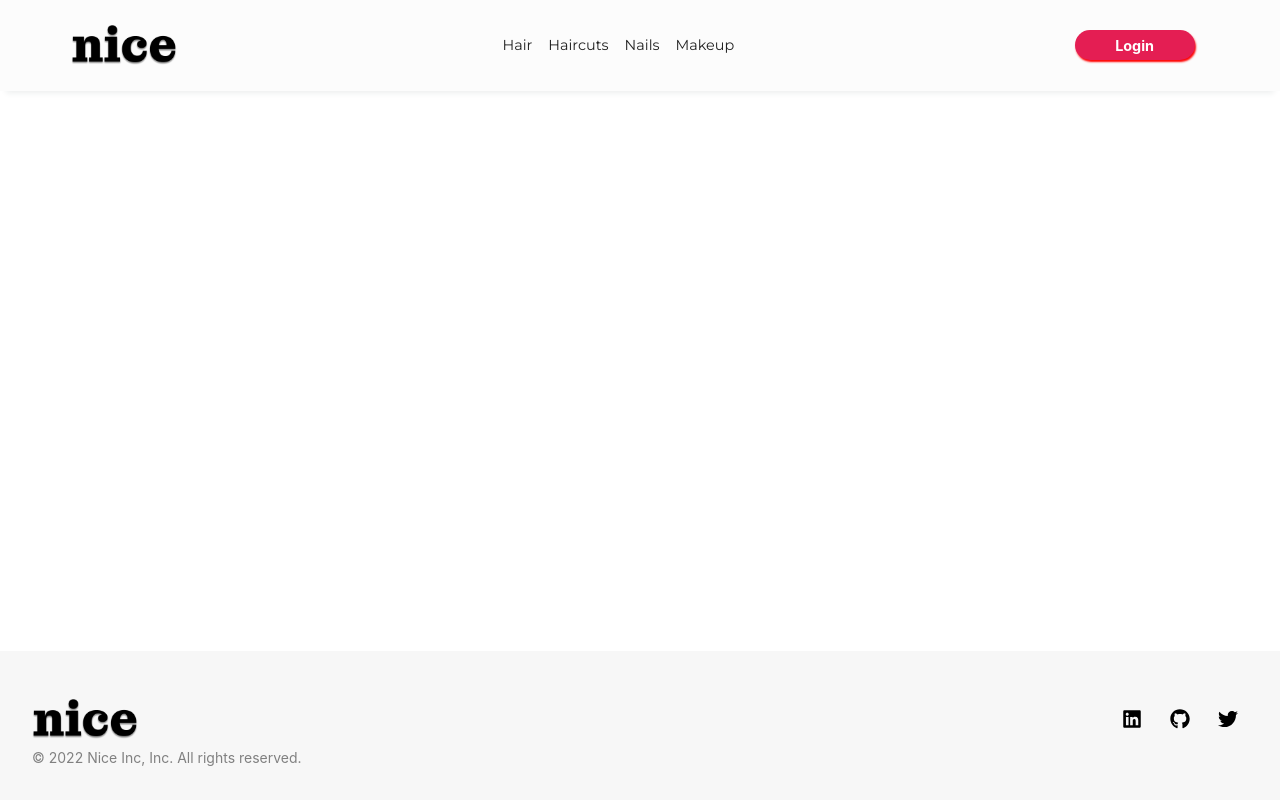
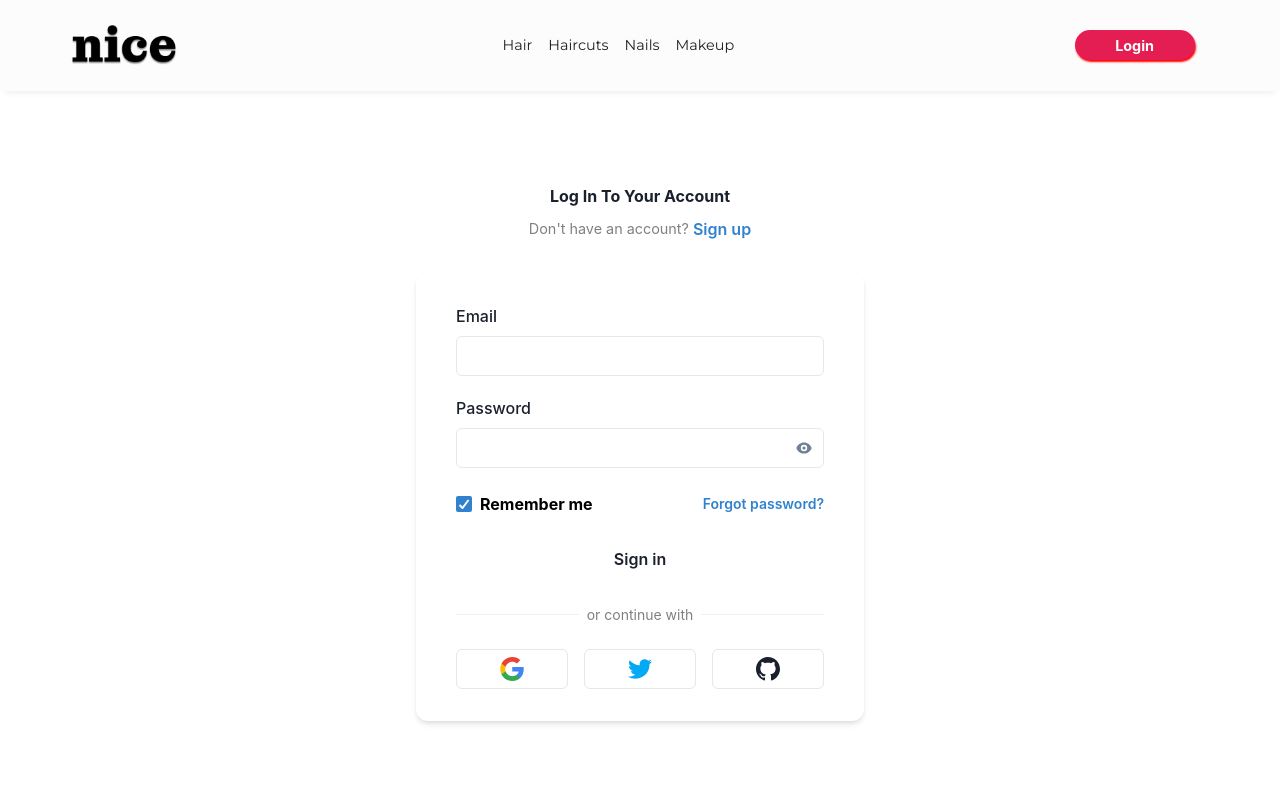
Before and after one commit to Danielamoateng1989/nice-js, a React (Vite) app: page /login in a window 1280 px wide. Shown: the top 800 px of the page. Built offline with nearby package versions, Linux system fonts and the light colour scheme.

Commit message:
1. add service detail page 2. change book now button color 3. add back button to navigate to homepage

```diff
--- a/src/App.jsx
+++ b/src/App.jsx
@@ -9,6 +9,7 @@
   Link
 } from "react-router-dom";
 import Servicespage from './pages/Servicespage'
+import { Login } from './components/Login/Login';
 
 const App = () => {
   return (
@@ -17,8 +18,11 @@
      <Header />
      <main>
           <Routes>
+           <Route path="/login" element={<Login />}/>
            <Route path="/" element={<Homepage />} exact/>
-           <Route path="/service/:id" element={<Servicespage />}/>
+
+           <Route path="/services/:id" element={<Servicespage />}/>
+
           </Routes>
      </main>
      <Footer />
--- a/src/components/Header/Header.jsx
+++ b/src/components/Header/Header.jsx
@@ -51,7 +51,9 @@
       </ul>
 
     </div>
+    <Link to="/login">
     <Button>Login</Button>
+    </Link>
     </div>
 </nav>
 
--- /dev/null
+++ b/src/components/Login/Login.jsx
@@ -0,0 +1,110 @@
+import {
+  Box,
+  Button,
+  Checkbox,
+  Container,
+  Divider,
+  FormControl,
+  FormLabel,
+  Heading,
+  HStack,
+  Input,
+  Stack,
+  Text,
+  useBreakpointValue,
+  useColorModeValue,
+} from '@chakra-ui/react'
+import * as React from 'react'
+import { OAuthButtonGroup } from './OAuthButtonGroup'
+import { PasswordField } from './PasswordField'
+
+export const Login = () => (
+  <Container
+    maxW="lg"
+    py={{
+      base: '12',
+      md: '24',
+    }}
+    px={{
+      base: '0',
+      sm: '8',
+    }}
+  >
+    <Stack spacing="8">
+      <Stack spacing="6">
+
+        <Stack
+          spacing={{
+            base: '2',
+            md: '3',
+          }}
+          textAlign="center"
+        >
+          <Heading
+            size={useBreakpointValue({
+              base: 'xs',
+              md: 'sm',
+            })}
+          >
+            Log in to your account
+          </Heading>
+          <HStack spacing="1" justify="center">
+            <Text color="muted">Don't have an account?</Text>
+            <Button variant="link" colorScheme="blue">
+              Sign up
+            </Button>
+          </HStack>
+        </Stack>
+      </Stack>
+      <Box
+        py={{
+          base: '0',
+          sm: '8',
+        }}
+        px={{
+          base: '4',
+          sm: '10',
+        }}
+        bg={useBreakpointValue({
+          base: 'transparent',
+          sm: 'bg-surface',
+        })}
+        boxShadow={{
+          base: 'none',
+          sm: useColorModeValue('md', 'md-dark'),
+        }}
+        borderRadius={{
+          base: 'none',
+          sm: 'xl',
+        }}
+      >
+        <Stack spacing="6">
+          <Stack spacing="5">
+            <FormControl>
+              <FormLabel htmlFor="email">Email</FormLabel>
+              <Input id="email" type="email" />
+            </FormControl>
+            <PasswordField />
+          </Stack>
+          <HStack justify="space-between">
+            <Checkbox defaultIsChecked>Remember me</Checkbox>
+            <Button variant="link" colorScheme="blue" size="sm">
+              Forgot password?
+            </Button>
+          </HStack>
+          <Stack spacing="6">
+            <Button variant="primary">Sign in</Button>
+            <HStack>
+              <Divider />
+              <Text fontSize="sm" whiteSpace="nowrap" color="muted">
+                or continue with
+              </Text>
+              <Divider />
+            </HStack>
+            <OAuthButtonGroup />
+          </Stack>
+        </Stack>
+      </Box>
+    </Stack>
+  </Container>
+)
--- /dev/null
+++ b/src/components/Login/OAuthButtonGroup.jsx
@@ -0,0 +1,27 @@
+import { Button, ButtonGroup, VisuallyHidden } from '@chakra-ui/react'
+import { GitHubIcon, GoogleIcon, TwitterIcon } from './ProviderIcons'
+const providers = [
+  {
+    name: 'Google',
+    icon: <GoogleIcon boxSize="6" />,
+  },
+  {
+    name: 'Twitter',
+    icon: <TwitterIcon boxSize="6" />,
+  },
+  {
+    name: 'GitHub',
+    icon: <GitHubIcon boxSize="6" />,
+  },
+]
+
+export const OAuthButtonGroup = () => (
+  <ButtonGroup variant="outline" spacing="4" width="full">
+    {providers.map(({ name, icon }) => (
+      <Button key={name} isFullWidth>
+        <VisuallyHidden>Sign in with {name}</VisuallyHidden>
+        {icon}
+      </Button>
+    ))}
+  </ButtonGroup>
+)
--- /dev/null
+++ b/src/components/Login/PasswordField.jsx
@@ -0,0 +1,54 @@
+import {
+  FormControl,
+  FormLabel,
+  IconButton,
+  Input,
+  InputGroup,
+  InputRightElement,
+  useDisclosure,
+  useMergeRefs,
+} from '@chakra-ui/react'
+import * as React from 'react'
+import { HiEye, HiEyeOff } from 'react-icons/hi'
+
+export const PasswordField = React.forwardRef((props, ref) => {
+  const { isOpen, onToggle } = useDisclosure()
+  const inputRef = React.useRef(null)
+  const mergeRef = useMergeRefs(inputRef, ref)
+
+  const onClickReveal = () => {
+    onToggle()
+
+    if (inputRef.current) {
+      inputRef.current.focus({
+        preventScroll: true,
+      })
+    }
+  }
+
+  return (
+    <FormControl>
+      <FormLabel htmlFor="password">Password</FormLabel>
+      <InputGroup>
+        <InputRightElement>
+          <IconButton
+            variant="link"
+            aria-label={isOpen ? 'Mask password' : 'Reveal password'}
+            icon={isOpen ? <HiEyeOff /> : <HiEye />}
+            onClick={onClickReveal}
+          />
+        </InputRightElement>
+        <Input
+          id="password"
+          ref={mergeRef}
+          name="password"
+          type={isOpen ? 'text' : 'password'}
+          autoComplete="current-password"
+          required
+          {...props}
+        />
+      </InputGroup>
+    </FormControl>
+  )
+})
+PasswordField.displayName = 'PasswordField'
--- /dev/null
+++ b/src/components/Login/ProviderIcons.jsx
@@ -0,0 +1,43 @@
+import { createIcon } from '@chakra-ui/react'
+
+export const GoogleIcon = createIcon({
+  displayName: 'GoogleIcon',
+  path: (
+    <g transform="matrix(1, 0, 0, 1, 27.009001, -39.238998)">
+      <path
+        fill="#4285F4"
+        d="M -3.264 51.509 C -3.264 50.719 -3.334 49.969 -3.454 49.239 L -14.754 49.239 L -14.754 53.749 L -8.284 53.749 C -8.574 55.229 -9.424 56.479 -10.684 57.329 L -10.684 60.329 L -6.824 60.329 C -4.564 58.239 -3.264 55.159 -3.264 51.509 Z"
+      />
+      <path
+        fill="#34A853"
+        d="M -14.754 63.239 C -11.514 63.239 -8.804 62.159 -6.824 60.329 L -10.684 57.329 C -11.764 58.049 -13.134 58.489 -14.754 58.489 C -17.884 58.489 -20.534 56.379 -21.484 53.529 L -25.464 53.529 L -25.464 56.619 C -23.494 60.539 -19.444 63.239 -14.754 63.239 Z"
+      />
+      <path
+        fill="#FBBC05"
+        d="M -21.484 53.529 C -21.734 52.809 -21.864 52.039 -21.864 51.239 C -21.864 50.439 -21.724 49.669 -21.484 48.949 L -21.484 45.859 L -25.464 45.859 C -26.284 47.479 -26.754 49.299 -26.754 51.239 C -26.754 53.179 -26.284 54.999 -25.464 56.619 L -21.484 53.529 Z"
+      />
+      <path
+        fill="#EA4335"
+        d="M -14.754 43.989 C -12.984 43.989 -11.404 44.599 -10.154 45.789 L -6.734 42.369 C -8.804 40.429 -11.514 39.239 -14.754 39.239 C -19.444 39.239 -23.494 41.939 -25.464 45.859 L -21.484 48.949 C -20.534 46.099 -17.884 43.989 -14.754 43.989 Z"
+      />
+    </g>
+  ),
+})
+export const GitHubIcon = createIcon({
+  displayName: 'GitHubIcon',
+  path: (
+    <path
+      fill="currentColor"
+      d="M12 0c-6.626 0-12 5.373-12 12 0 5.302 3.438 9.8 8.207 11.387.599.111.793-.261.793-.577v-2.234c-3.338.726-4.033-1.416-4.033-1.416-.546-1.387-1.333-1.756-1.333-1.756-1.089-.745.083-.729.083-.729 1.205.084 1.839 1.237 1.839 1.237 1.07 1.834 2.807 1.304 3.492.997.107-.775.418-1.305.762-1.604-2.665-.305-5.467-1.334-5.467-5.931 0-1.311.469-2.381 1.236-3.221-.124-.303-.535-1.524.117-3.176 0 0 1.008-.322 3.301 1.23.957-.266 1.983-.399 3.003-.404 1.02.005 2.047.138 3.006.404 2.291-1.552 3.297-1.23 3.297-1.23.653 1.653.242 2.874.118 3.176.77.84 1.235 1.911 1.235 3.221 0 4.609-2.807 5.624-5.479 5.921.43.372.823 1.102.823 2.222v3.293c0 .319.192.694.801.576 4.765-1.589 8.199-6.086 8.199-11.386 0-6.627-5.373-12-12-12z"
+    />
+  ),
+})
+export const TwitterIcon = createIcon({
+  displayName: 'TwitterIcon',
+  path: (
+    <path
+      fill="#03A9F4"
+      d="M24 4.557c-.883.392-1.832.656-2.828.775 1.017-.609 1.798-1.574 2.165-2.724-.951.564-2.005.974-3.127 1.195-.897-.957-2.178-1.555-3.594-1.555-3.179 0-5.515 2.966-4.797 6.045-4.091-.205-7.719-2.165-10.148-5.144-1.29 2.213-.669 5.108 1.523 6.574-.806-.026-1.566-.247-2.229-.616-.054 2.281 1.581 4.415 3.949 4.89-.693.188-1.452.232-2.224.084.626 1.956 2.444 3.379 4.6 3.419-2.07 1.623-4.678 2.348-7.29 2.04 2.179 1.397 4.768 2.212 7.548 2.212 9.142 0 14.307-7.721 13.995-14.646.962-.695 1.797-1.562 2.457-2.549z"
+    />
+  ),
+})
--- a/src/components/Products/Products.jsx
+++ b/src/components/Products/Products.jsx
@@ -15,6 +15,9 @@
       .then((response) => {
         const services = response.data
         setProducts(services)
+
+
+        console
       })
 
   }
@@ -40,11 +43,16 @@
       lg: '12',
     }}
   >
+
+
     <ProductGrid>
+
       {products.map((product) => (
-        <ProductCard key={product.id} product={product} />
+        <ProductCard key={product._id} product={product} />
       ))}
+
     </ProductGrid>
+
   </Box>
 
 )}
--- a/src/pages/Servicespage.jsx
+++ b/src/pages/Servicespage.jsx
@@ -9,33 +9,47 @@
     useColorModeValue,
 } from '@chakra-ui/react'
 import  React, {useState, useEffect} from 'react'
-import products  from "../data"
-import {useLocation} from 'react-router-dom'
 import { Rating } from '../components/Products/Rating'
 import styled from 'styled-components'
 import axios from 'axios'
+import {useParams, Link} from 'react-router-dom'
 
 const Button = styled.button`
   font-size: 1em;
   margin: 1em;
   color: white;
-  border-radius: 20px;
-  background-color: #E41E53;
-  font-weight: bold;
+  border-radius: 2px;
+  background-color: #000;
+  font-weight: bolder;
   height: 40px;
-  width: 120px;
-  box-shadow: 1px 2px 3px red;
+  width: 160px;
+  &:hover {
+    background-color: #E41E53;
+  }
+
 
 `
 const Servicespage = () => {
 
+const [service, setService] = useState({})
 
+//Gives us the id in the params
+const {id} = useParams()
 
-const location = useLocation()
-const path = location.pathname.split("/")[2]
-const product = products.find(p => p.id.toString() === path)
+  const fetchServices = async () => {
 
+    //Fetching a single service from the database
+    const {data} = await axios.get(`http://127.0.0.1:5000/api/services/${id}`)
 
+    setService(data)
+
+  }
+
+  useEffect(() => {
+
+    fetchServices()
+
+  }, [id])
 
 
  return (
@@ -51,6 +65,11 @@
       lg: '12',
     }}
   >
+    <Link to="/">
+    <button type="button"
+     className="back-btn"
+    >Go back</button>
+    </Link>
     <Stack
       direction={{
         base: 'column-reverse',
@@ -89,6 +108,7 @@
           lg: '12',
         }}
       >
+
         <Stack
           spacing={{
             base: '8',
@@ -101,16 +121,18 @@
               lg: '4',
             }}
           >
+
             <h1 size="xl" color={"black"} className="hero-heading">
-              {product.name}
+              {service.name}
             </h1>
             <p size="xl" fontWeight="normal" className="hero-paragraph">
-              ${product.price}
+              ${service.price}
             </p>
           <HStack>
-          <Rating defaultValue={product.rating} size="sm" />
+          <Rating defaultValue={service.rating} size="sm" />
+           {service.rating}
           <Text fontSize="sm" color={useColorModeValue('gray.600', 'gray.400') }>
-            ({product.numberOfReviews} reviews)
+            ({service.numberOfReviews} reviews)
           </Text>
           </HStack>
         <HStack />
@@ -122,7 +144,7 @@
       </Box>
       <Flex flex="1" overflow="hidden">
         <Image
-          src={product.image}
+          src={service.image}
           alt="Lovely Image"
           fallback={<Skeleton />}
           maxH="450px"
```
Also changed, not shown: src/components/Products/ProductCard.jsx (+21 -14 lines), src/index.css (line endings or trailing spaces).
